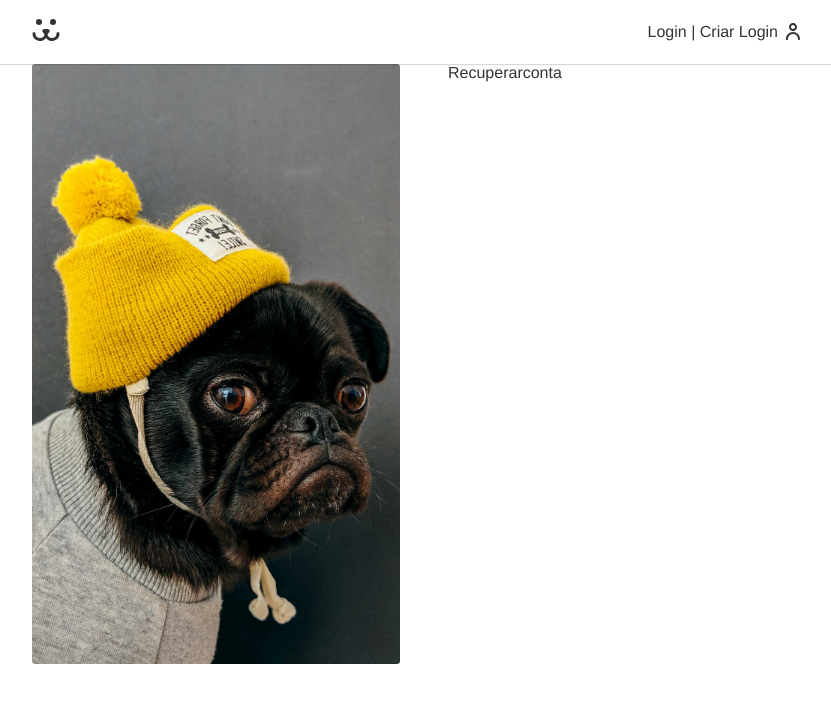
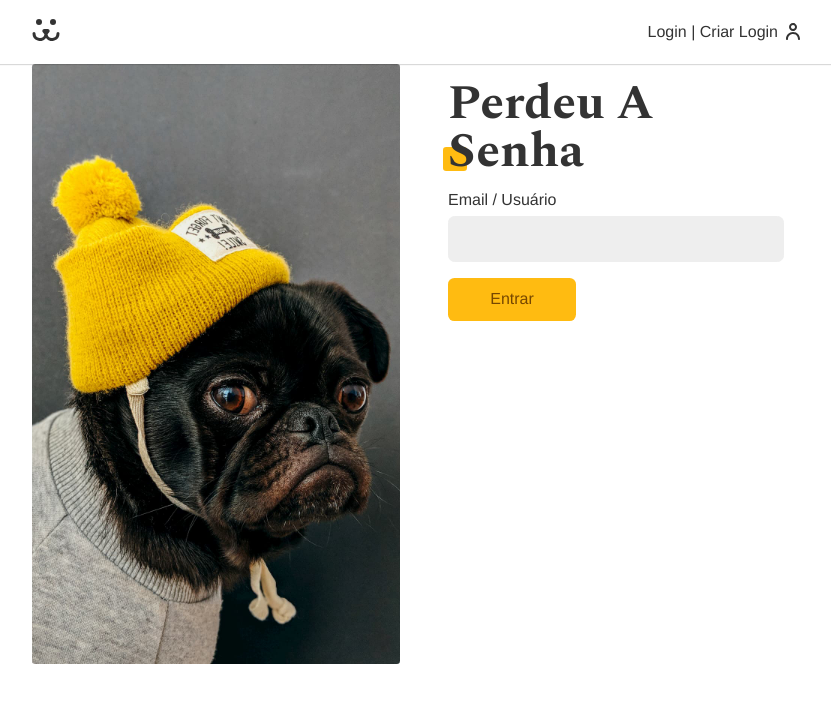
Before and after one commit to AbreuRenan/Dogs, a React (Vite) app: page /login/perdeu in a window 1280 px wide. Shown: the top 702 px of the page, without its empty margins (224-1055 px from the left). Built offline with nearby package versions, Linux system fonts and the light colour scheme.

Commit message:
é hoje não deu pra fazer mta coisa, adicionado nova função em api e feito o formulario de perdeu a senha, que não está funcionando ainda.

```diff
--- a/src/Components/Auth/Recuperarconta.jsx
+++ b/src/Components/Auth/Recuperarconta.jsx
@@ -1,7 +1,48 @@
 import React from "react";
+import Input from "../Forms/Input";
+import Button from "../Forms/Button";
+import useForm from "../../Hooks/useForm";
+import useFetch from "../../Hooks/useFetch";
+import { LOST_PASSWORD } from "../../api";
+import ErroComponent from "../Helpers/ErroComponent";
 
 function Recuperarconta() {
-  return <div>Recuperarconta</div>;
+  const login = useForm();
+  const { request, loading, error, data } = useFetch();
+  async function handleSubmit(e) {
+    e.preventDefault();
+    if (login.validate()) {
+      console.log(login);
+      const { url, body } = LOST_PASSWORD({
+        login: login.value,
+        url: window.location.href.replace("perdeu", "reset"),
+      });
+      const { response, json } = await request(url, body);
+      console.log("response", response);
+      console.log("json", json);
+    }
+  }
+
+  return (
+    <section>
+      <h1 className="title">Perdeu a Senha</h1>
+      {data ? (
+        <p style={{ color: "#4c1" }}>Email enviado</p>
+      ) : (
+        <form onSubmit={handleSubmit}>
+          <Input label="Email / Usuário" type="text" name="login" {...login} />
+          {loading ? (
+            <Button disabled>
+              <span className="loading">Enviando</span>
+            </Button>
+          ) : (
+            <Button>Entrar</Button>
+          )}
+        </form>
+      )}
+      <ErroComponent msg={error} />
+    </section>
+  );
 }
 
 export default Recuperarconta;
--- a/src/Components/Feed/Feed.jsx
+++ b/src/Components/Feed/Feed.jsx
@@ -46,10 +46,10 @@
             page={page}
             setModalPhoto={setModalPhoto}
             setInfinite={setInfinite}
-            infinite={infinite}
           />
         );
       })}
+      {!infinite && <p>Não existem mais fotos</p>}
     </div>
   );
 }
--- a/src/Components/Feed/FeedPhotos.jsx
+++ b/src/Components/Feed/FeedPhotos.jsx
@@ -7,7 +7,7 @@
 
 import styles from "./FeedPhotos.module.css";
 
-function FeedPhotos({ user, page, setModalPhoto, setInfinite, infinite }) {
+function FeedPhotos({ user, page, setModalPhoto, setInfinite }) {
   const { data, loading, error, request } = useFetch();
 
   React.useEffect(() => {
@@ -40,7 +40,6 @@
             );
           })}
         </ul>
-        {!infinite && <p>Não existem mais fotos</p>}
       </>
     );
   } else return null;
--- a/src/api.jsx
+++ b/src/api.jsx
@@ -40,6 +40,18 @@
 export function USER_POST(body) {
   return {
     url: API_URL + "/api/user",
+    options: {
+      method: "POST",
+      headers: {
+        "Content-Type": "Application/json",
+      },
+      body: JSON.stringify(body),
+    },
+  };
+}
+export function LOST_PASSWORD(body) {
+  return {
+    url: API_URL + "/api/password/lost",
     options: {
       method: "POST",
       headers: {
```
